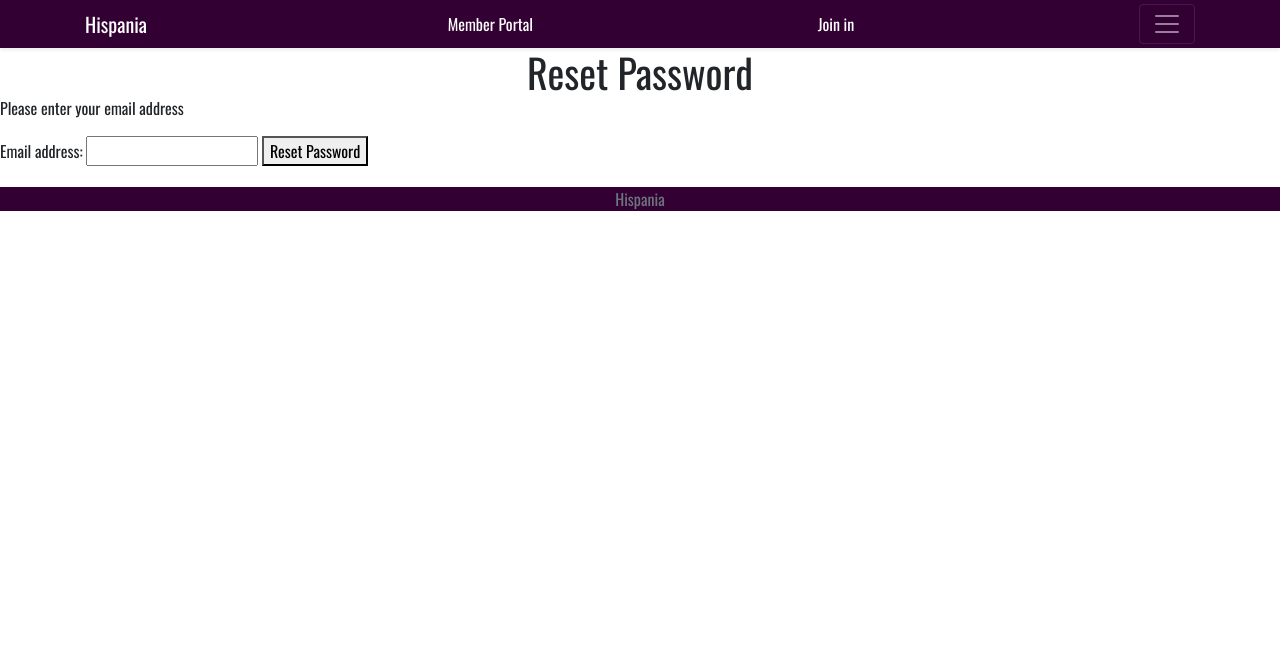
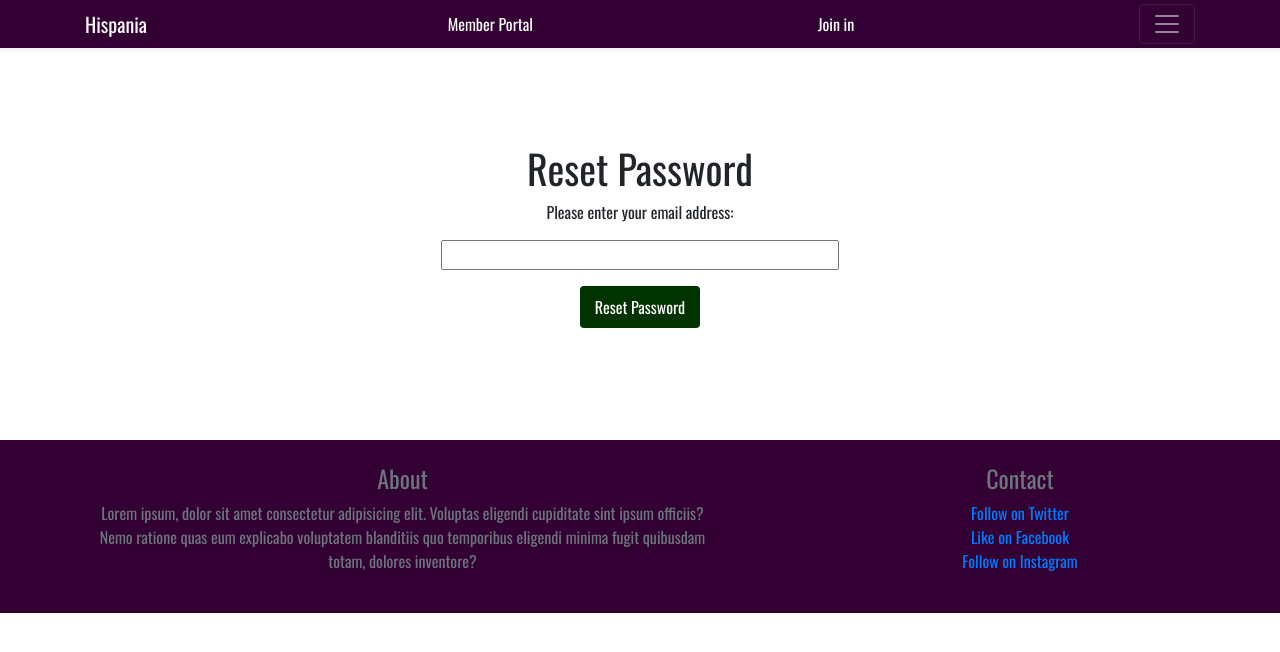
Before and after one commit to JK27/hispania, a Django app: page /accounts/password-reset/ in a window 1280 px wide. Shown: the top 652 px of the page. Run offline with Django 3.2, Linux system fonts and the light colour scheme; some libraries are stand-ins or nearby versions.

Commit message:
Modified footer and dob field on join form

```diff
--- a/accounts/templates/join.html
+++ b/accounts/templates/join.html
@@ -47,8 +47,9 @@
 		<div class="col-md-8 order-md-1">
 			<form method="POST" role="form" id="join-form" class="needs-validation" novalidate="">
 				{% csrf_token %}
-                {{ join_form.media }}
+				{{ join_form.media }}
 				{{ join_form | as_bootstrap }}
+
 				<div class="form-group">
 					<input type="submit" class="btn btn-success" id="join_in_btn" name="join_in" value="Join in">
 			    </div>
--- a/static/css/styles.css
+++ b/static/css/styles.css
@@ -28,17 +28,6 @@ a.bg-dark:hover {
     margin-bottom: 0;
 }
 
-/* ------------------------------------ FOOTER */
-
-footer {
-    bottom: 0;
-    position: inherit;
-    width: 100%;
-}
-
-.footer-text {
-    margin-bottom: 0;
-}
 
 /* ------------------------------------ BUTTONS */
 .btn-success {
@@ -104,6 +93,12 @@ footer {
     color: #660066;
 }
 
+/* ------------------------------------ RESET PASSWORD FORM */
+
+#id_email {
+    width: -webkit-fill-available;
+}
+
 /* ------------------------------------ MEMBERSHIP CARD */
 
 .membership-card {
@@ -115,14 +110,20 @@ footer {
 }
 
 
-/* ------------------------------------ CHECKOUT FORM */
+/* ------------------------------------ JOIN IN FORM */
 
-#div_id_landline {
-    width: 50%
+#div_id_username .help-block {
+    display: none;
 }
 
-#div_id_mobile {
-    width: 50%
+#id_dob_month, #id_dob_day, #id_dob_year {
+    width: 30%;
+    display: inline;
+}
+
+#id_dob_day {
+    margin-left: 1.4rem;
+    margin-right: 1.4rem;
 }
 
 /* ------------------------------------ PAYMENT FORM */
--- a/templates/base.html
+++ b/templates/base.html
@@ -28,38 +28,7 @@
 </head>
 
 <body>
-	<!--------------------------------------------------------------- COLLAPSABLE HEADER -->
 	<header>
-		<div class="bg-dark collapse" id="navbarHeader">
-			<div class="container">
-				<div class="row">
-					<div class="col-sm-8 col-md-7 py-4">
-						<h4 class="header-text">About</h4>
-						<p class="text-muted">
-							Lorem ipsum, dolor sit amet consectetur adipisicing elit. Voluptas eligendi cupiditate
-							sint
-							ipsum officiis? Nemo ratione quas eum explicabo voluptatem blanditiis quo temporibus
-							eligendi minima fugit quibusdam totam, dolores inventore?
-						</p>
-					</div>
-					<div class="col-sm-4 offset-md-1 py-4">
-						<h4 class="header-text">Contact</h4>
-						<ul class="list-unstyled">
-							<li>
-								<a href="#" class="header-text">Follow on Twitter</a>
-							</li>
-							<li>
-								<a href="#" class="header-text">Like on Facebook</a>
-							</li>
-							<li>
-								<a href="#" class="header-text">Follow on Instagram</a>
-							</li>
-						</ul>
-					</div>
-				</div>
-			</div>
-		</div>
-
 		<!----------------------------------------------------------- NAVIGATION MENU -->
 		<nav class="navbar navbar-dark bg-dark shadow-sm sticky-top py-1">
 			<div class="container d-flex flex-column flex-md-row justify-content-between">
@@ -106,8 +75,32 @@
 
 	<!--------------------------------------------------------------- FOOTER -->
 	<footer class="text-muted text-center bg-dark text-white">
-		<div>
-			<p class="footer-text">Hispania</p>
+		<div class="container">
+			<div class="row">
+				<div class="col-sm-8 col-md-7 py-4">
+					<h4 class="header-text">About</h4>
+					<p class="text-muted">
+						Lorem ipsum, dolor sit amet consectetur adipisicing elit. Voluptas eligendi cupiditate
+						sint
+						ipsum officiis? Nemo ratione quas eum explicabo voluptatem blanditiis quo temporibus
+						eligendi minima fugit quibusdam totam, dolores inventore?
+					</p>
+				</div>
+				<div class="col-sm-4 offset-md-1 py-4">
+					<h4 class="header-text">Contact</h4>
+					<ul class="list-unstyled">
+						<li>
+							<a href="#" class="header-text">Follow on Twitter</a>
+						</li>
+						<li>
+							<a href="#" class="header-text">Like on Facebook</a>
+						</li>
+						<li>
+							<a href="#" class="header-text">Follow on Instagram</a>
+						</li>
+					</ul>
+				</div>
+			</div>
 		</div>
 	</footer>
 </body>
--- a/templates/registration/password_reset_form.html
+++ b/templates/registration/password_reset_form.html
@@ -5,23 +5,27 @@
 
 {% block page_title %}Password Reset {% endblock %}
 
-{% block page_heading %}Reset Password{% endblock %}
-
 {% block content %}
 
-<form method="POST">
-    <p>Please enter your email address</p>
+<div class="p-3 p-md-5 text-center">
+	<div class="col-md-5 p-lg-5 m-auto">
+		<h1>Reset Password</h1>
+		<form action="{% url 'password_reset' %}" class="form-reset-password" method="POST" id="password_reset_form">
+			<p>Please enter your email address:</p>
 
-    {% csrf_token %}
+			{% csrf_token %}
 
-    {{ form.email.errors }}
+			{{ form.email.errors }}
 
-    <p>
-        <label for="id_email">Email address:</label>
-        {{ form.email }}
+			<p>
+				{{ form.email }}
 
-        <button>Reset Password</button>
-    </p>
+				<div class="form-group">
+					<input type="submit" class="btn btn-success" id="reset_password_btn" name="reset_password" value="Reset Password">
+		        </div>
+			</p>
+	</div>
+</div>
 
 </form>
 
```
Also changed, not shown: accounts/forms.py (+6 -7 lines), accounts/templates/login.html (+5 -3 lines), templates/registration/password_reset_confirm.html (+13 -8 lines), templates/registration/password_reset_done.html (+11 -8 lines), db.sqlite3.
